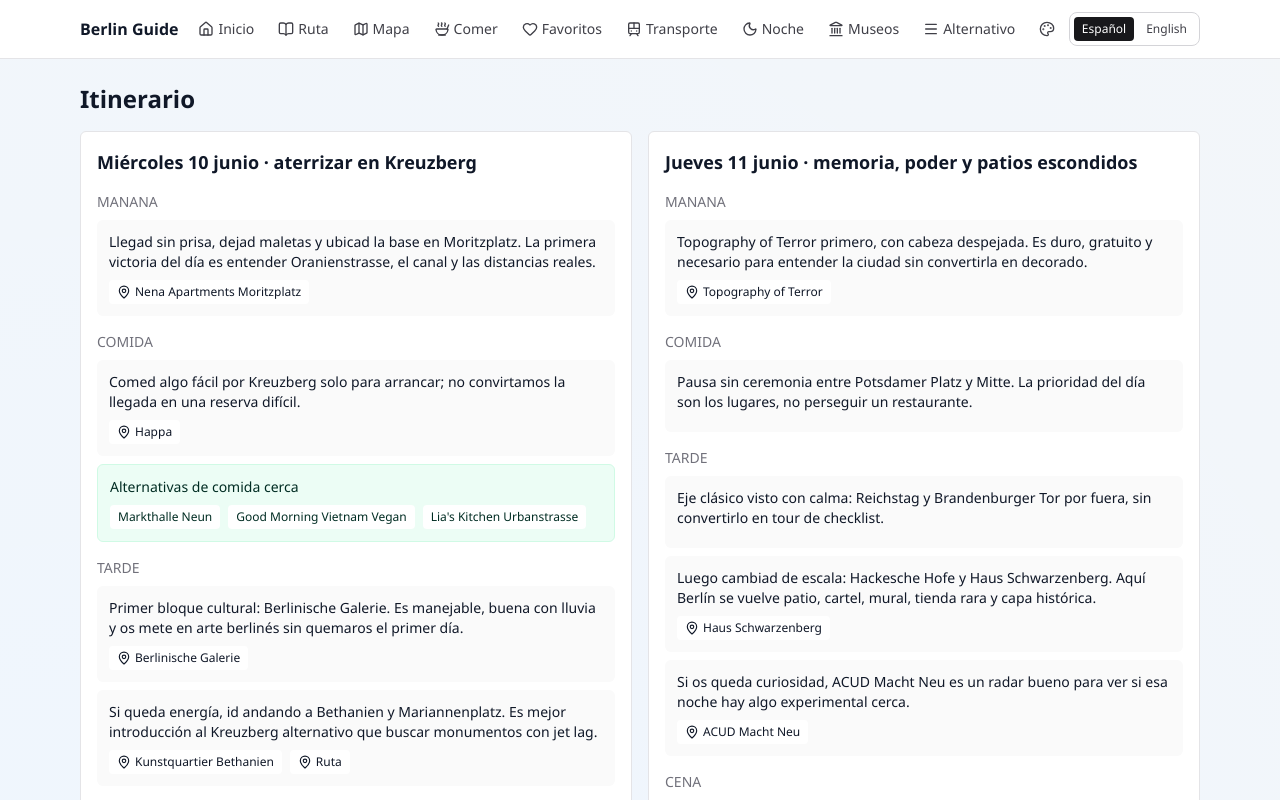
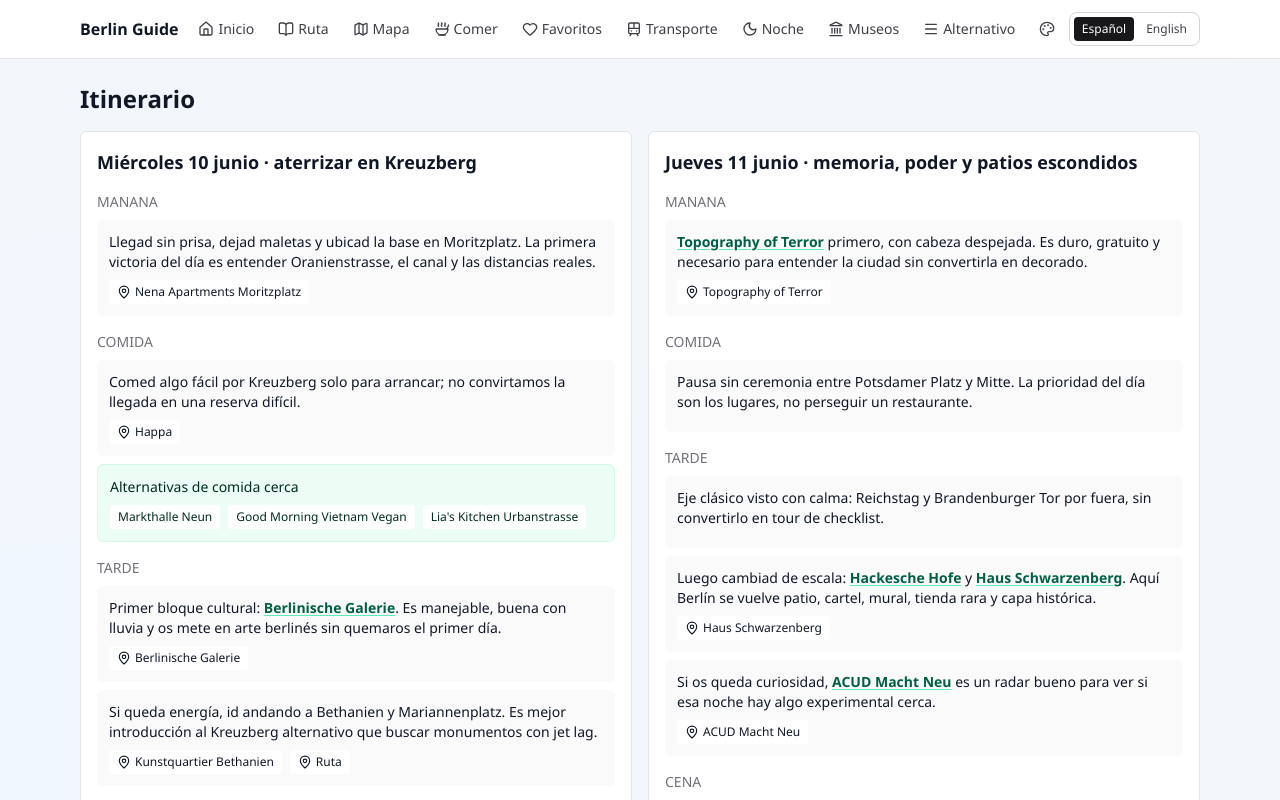
Before and after one commit to victormartingil/berlin-travel, a Next.js app: page /itinerary in a window 1280 px wide. Shown: the top 800 px of the page. Built offline with nearby package versions, Linux system fonts and the light colour scheme.

Commit message:
fix: update pages runtime and route detail links

```diff
--- a/package.json
+++ b/package.json
@@ -2,6 +2,11 @@
   "name": "berlin-travel",
   "version": "0.1.0",
   "private": true,
+  "packageManager": "npm@11.12.1",
+  "engines": {
+    "node": ">=24 <27",
+    "npm": ">=11 <12"
+  },
   "scripts": {
     "dev": "next dev --webpack",
     "build": "next build",
--- a/src/components/itinerary/DayPlan.tsx
+++ b/src/components/itinerary/DayPlan.tsx
@@ -1,4 +1,6 @@
 import { ExternalLink, MapPin } from "lucide-react";
+import Link from "next/link";
+import type { ReactNode } from "react";
 import type { Locale } from "@/domain/common";
 import type { NightlifeEvent } from "@/domain/event";
 import type { ItineraryDay } from "@/domain/itinerary";
@@ -16,6 +18,48 @@ const blockLabels = {
   night: { es: "Noche", en: "Night" },
   alternatives: { es: "Alternativas", en: "Alternatives" },
 } as const;
+
+const minimumLinkLabelLength = 4;
+
+function escapeRegExp(value: string): string {
+  return value.replace(/[.*+?^${}()|[\]\\]/g, "\\$&");
+}
+
+function placeLinkLabels(place: Place): string[] {
+  const labels = new Set([place.name]);
+  if (place.name.endsWith(" Berlin")) labels.add(place.name.replace(/ Berlin$/, ""));
+  if (place.name.includes(" - ")) place.name.split(" - ").forEach((part) => labels.add(part));
+  if (place.name === "Cafe Vux") labels.add("Café Vux");
+  if (place.name === "Voner") labels.add("Vöner");
+  if (place.name === "REWE voll pflanzlich Warschauer") labels.add("REWE voll pflanzlich");
+  return [...labels].filter((label) => label.length >= minimumLinkLabelLength);
+}
+
+function linkedText(value: string, places: Place[]): ReactNode {
+  const candidates = places
+    .flatMap((place) => placeLinkLabels(place).map((label) => ({ label, place })))
+    .sort((a, b) => b.label.length - a.label.length);
+  if (!candidates.length) return value;
+
+  const pattern = new RegExp(`\\b(${candidates.map((candidate) => escapeRegExp(candidate.label)).join("|")})\\b`, "g");
+  const nodes: ReactNode[] = [];
+  let lastIndex = 0;
+  for (const match of value.matchAll(pattern)) {
+    const label = match[0];
+    const index = match.index ?? 0;
+    const candidate = candidates.find((item) => item.label === label);
+    if (!candidate) continue;
+    if (index > lastIndex) nodes.push(value.slice(lastIndex, index));
+    nodes.push(
+      <Link key={`${candidate.place.id}-${index}`} href={`/places/${candidate.place.id}/`} className="font-semibold text-emerald-800 underline decoration-emerald-300 underline-offset-2">
+        {label}
+      </Link>,
+    );
+    lastIndex = index + label.length;
+  }
+  if (lastIndex < value.length) nodes.push(value.slice(lastIndex));
+  return nodes.length ? nodes : value;
+}
 
 function foodBackups(blockName: string, blockPlaces: Place[], allPlaces: Place[]): Place[] {
   if (blockName !== "lunch" && blockName !== "dinner") return [];
@@ -46,8 +90,8 @@ export function DayPlan({ day, locale, places, events }: { day: ItineraryDay; lo
                 const origin = item.routeFromPlaceId ? places.find((p) => p.id === item.routeFromPlaceId) : undefined;
                 return (
                   <div key={item.id} className="rounded-md bg-zinc-50 p-3 text-sm">
-                    <p className="font-medium">{t(item.title, locale)}</p>
-                    {item.note ? <p className="mt-1 text-zinc-600">{t(item.note, locale)}</p> : null}
+                    <p className="font-medium">{linkedText(t(item.title, locale), places)}</p>
+                    {item.note ? <p className="mt-1 text-zinc-600">{linkedText(t(item.note, locale), places)}</p> : null}
                     <div className="mt-2 flex flex-wrap gap-2">
                       {place ? (
                         <a className="inline-flex items-center gap-1 rounded bg-white px-2 py-1 text-xs" href={buildGoogleMapsPlaceUrl(place)} target="_blank" rel="noreferrer">
```
Also changed, not shown: 2 other files (tests, documents, lock files or other folders).
